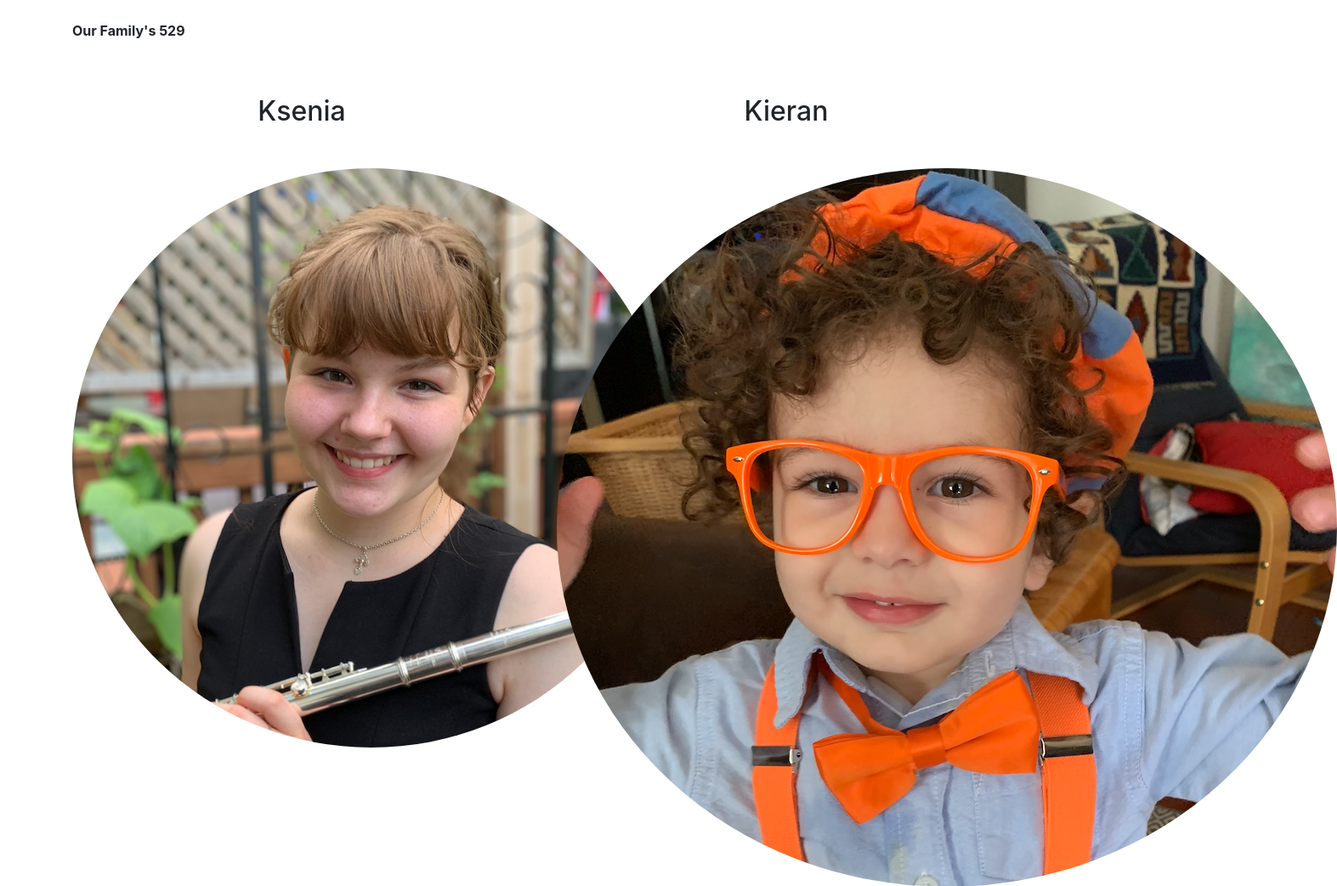
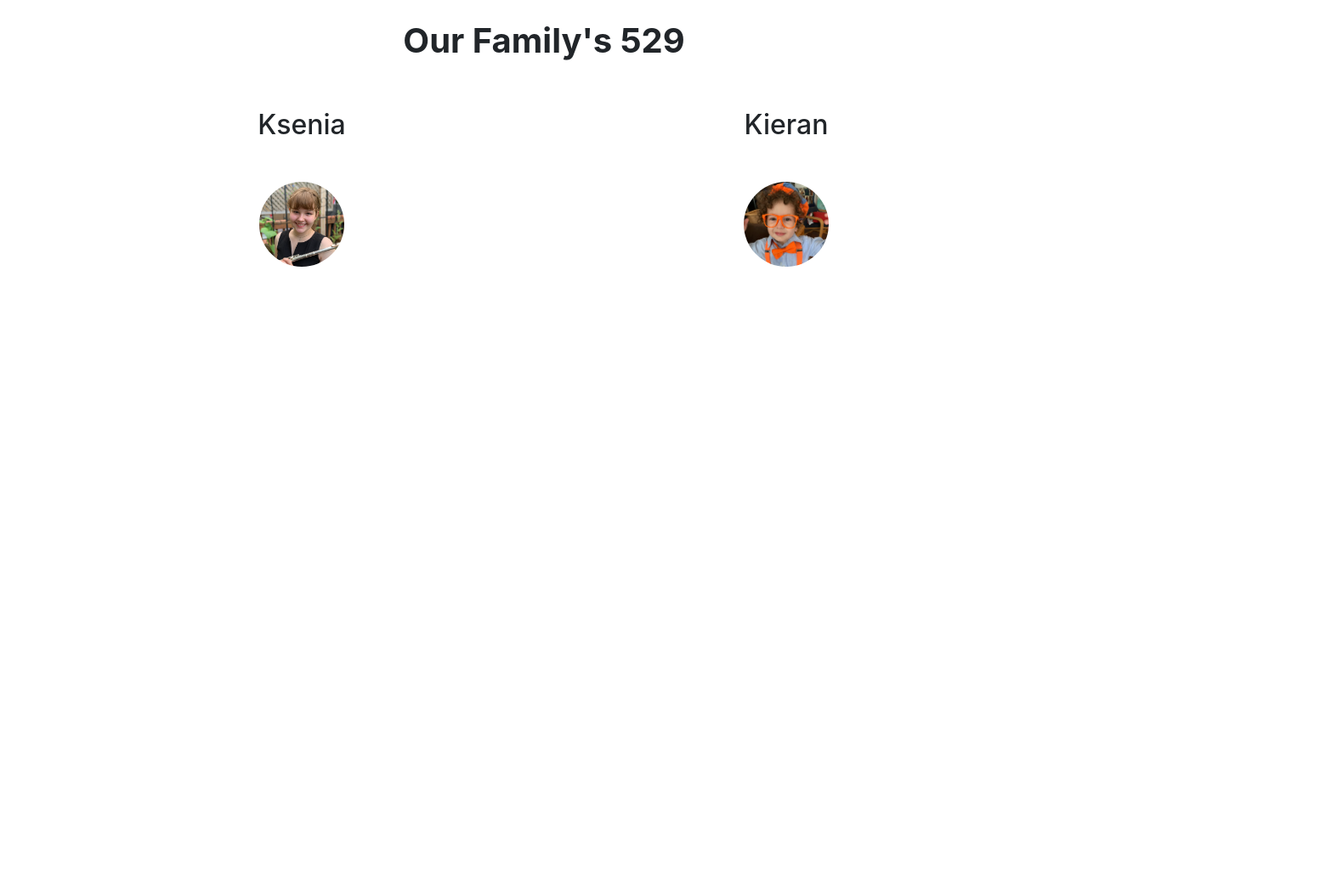
Before and after one commit to kensch/kensch, a plain HTML site: page index.html in a window 1280 px wide. Shown: the top 1043 px of the page at 85% size, 1573 px wide, since content can reach past the window. After the commit the page ends 800 px from the top, so only its background shows below. Drawn offline with nearby package versions, Linux system fonts and the light colour scheme.

Commit message:
Update index.html

```diff
--- a/index.html
+++ b/index.html
@@ -6,7 +6,7 @@
 <body>
   <div class="container my-4">
 
-    <p class="font-weight-bold">Our Family's 529</p>
+    <h1 align="center" class="font-weight-bold">Our Family's 529</h1>
 
 
     <!--Grid row-->
@@ -18,7 +18,7 @@
         <h2 class="my-5 h2">Ksenia</h2>
 
         <a href="https://www.troweprice.com/usis/go-tuition-gift/maryland-529/4fd98f9dd9434a73ae9ac8576737c9f6">
-            <img class="rounded-circle z-depth-2" alt="Ksenia Picture" src="ksenia.png"
+            <img class="rounded-circle z-depth-2" alt="Ksenia Picture" src="ksenia.png" width=100 height=100
           data-holder-rendered="true"></a>
 
       </div>
@@ -30,7 +30,7 @@
         <h2 class="my-5 h2">Kieran</h2>
 
         <a href="https://www.troweprice.com/usis/go-tuition-gift/maryland-529/5db444ddd9f8497eb4c86a69fac7176f">
-            <img class="rounded-circle z-depth-2" alt="Kieran Picture" src="kieran.png"
+            <img class="rounded-circle z-depth-2" alt="Kieran Picture" src="kieran.png" width=100 height=100
           data-holder-rendered="true"></a>
 
       </div>
```
